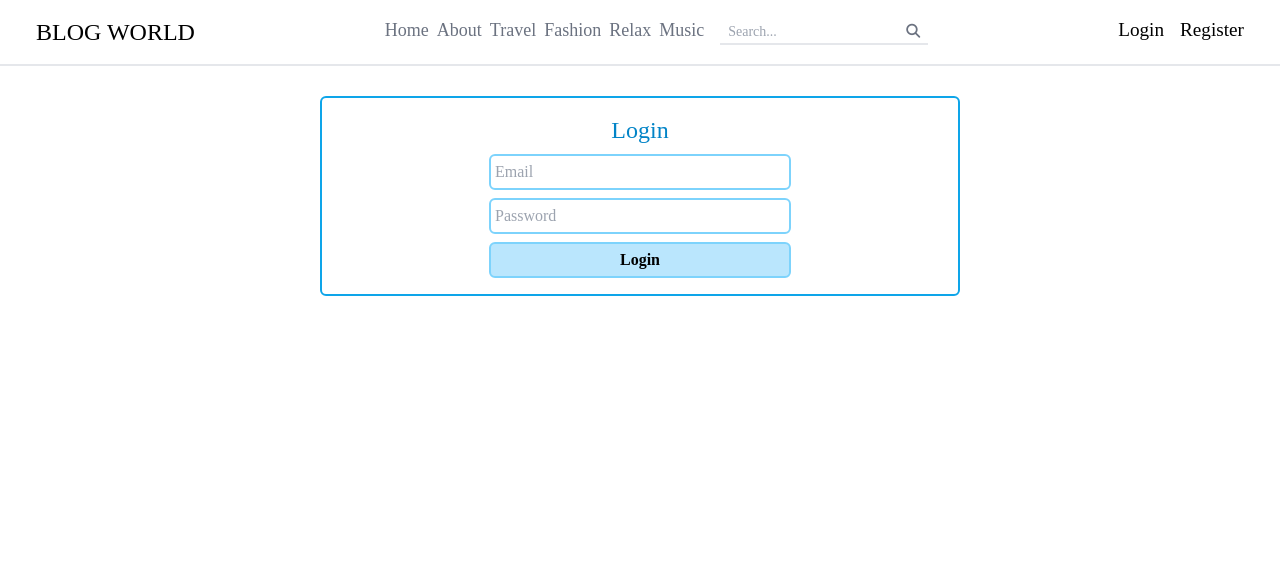
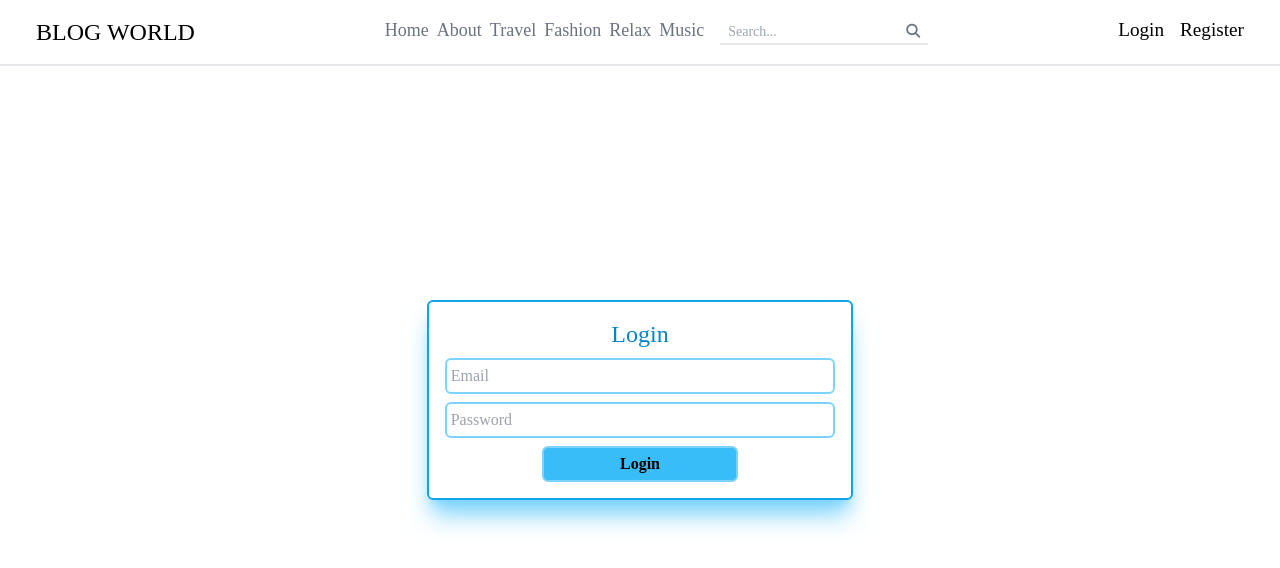
Before and after one commit to nguyen-thanh-luann/Blog-world, a React (Create React App) app: page /login in a window 1280 px wide. Shown: the top 568 px of the page. Built offline with nearby package versions, Linux system fonts and the light colour scheme; no server answers.

Commit message:
update artical detail page

```diff
--- a/src/components/AddArticleButton.jsx
+++ b/src/components/AddArticleButton.jsx
@@ -1,12 +1,19 @@
 import React from 'react'
 import { toast } from 'react-toastify'
 import { useNavigate } from 'react-router-dom'
+import { useAuthState } from 'react-firebase-hooks/auth'
+import { auth } from '../firebaseConfig'
 
 export default function AddArticleButton() {
   let navigate = useNavigate()
+  const [user] = useAuthState(auth)
 
   const handleAdd = () => {
-    navigate('/post')
+    if (user) {
+      navigate('/post')
+    } else {
+      navigate('/login')
+    }
   }
   return (
     <>
@@ -18,7 +25,6 @@ export default function AddArticleButton() {
     fixed bottom-10 right-10 '
         data-modal-toggle='large-modal'
         onClick={() => handleAdd()}
-        // style={{ borderRadius: '100px' }}
       >
         <i className='fa-solid fa-pen-to-square rounded-full'></i>
       </button>
--- a/src/components/Article.jsx
+++ b/src/components/Article.jsx
@@ -8,6 +8,7 @@ import { toast } from 'react-toastify'
 import { Link } from 'react-router-dom'
 import { AiOutlineHeart, AiFillHeart } from 'react-icons/ai'
 import { FaRegCommentDots } from 'react-icons/fa'
+import { BsThreeDots } from 'react-icons/bs'
 
 export default function Article({ article }) {
   let navigate = useNavigate()
@@ -98,6 +99,12 @@ export default function Article({ article }) {
             <div className='flex align-middle'>
               <FaRegCommentDots />
               <span className='ml-1 text-sm'>{`${article.comments.length} comments`}</span>
+
+              {user && user.uid === article.userId && (
+                <div className='ml-2'>
+                  <DeleteArticle id={article.id} imageUrl={article.imageUrl} />
+                </div>
+              )}
             </div>
           )}
         </div>
--- a/src/components/Login.jsx
+++ b/src/components/Login.jsx
@@ -1,4 +1,4 @@
-import React from 'react'
+import React, { useState } from 'react'
 import { useForm } from 'react-hook-form'
 import { signInWithEmailAndPassword } from 'firebase/auth'
 import { auth } from '../firebaseConfig'
@@ -9,6 +9,7 @@ import Header from './Header'
 
 export default function Login() {
   let navigate = useNavigate()
+  const [err, setErr] = useState('')
   const {
     register,
     handleSubmit,
@@ -21,41 +22,64 @@ export default function Login() {
       navigate('/')
       toast.success('login success!!!')
     } catch (error) {
-      console.log(error)
-      toast.error('somthing went wrong!')
+      console.log(`error: ${error}`)
+      setErr(error)
     }
   }
   return (
     <>
       <Header />
-      <div className='border-collapse border-sky-500 border-2 rounded-md mt-24 p-4 my-4 mx-auto w-1/2'>
-        <p className='block text-center text-2xl text-sky-600'>Login</p>
+      <div
+        style={{
+          display: 'flex',
+          justifyContent: 'center',
+          alignItems: 'center',
+          height: '100vh',
+        }}
+      >
+        <div
+          className='border-collapse border-sky-500 border-2 rounded-md
+        shadow-xl shadow-sky-300
+        p-4
+        w-1/3
+       '
+        >
           <form onSubmit={handleSubmit(onSubmit)}>
+            <p className='text-2xl text-sky-600 text-center'>Login</p>
+            <div className='mt-2 w-full'>
               <input
                 type='email'
                 placeholder='Email'
-            className='border-collapse border-2 border-sky-300 rounded-md p-1 mt-2 block w-1/2 mx-auto'
+                className='border-collapse border-2 border-sky-300 rounded-md p-1 w-full'
                 {...register('email', { required: true })}
               />
-          {errors.email && <p className='text-red-500'>Email is required.</p>}
+              {errors.email && (
+                <p className='text-red-500'>Email is required.</p>
+              )}
+            </div>
 
+            <div className='mt-2'>
               <input
                 type='password'
                 placeholder='Password'
-            className='border-collapse border-2 border-sky-300 rounded-md p-1 mt-2 block w-1/2 mx-auto'
+                className='border-collapse border-2 border-sky-300 rounded-md p-1 w-full'
                 {...register('password', { required: true })}
               />
               {errors.password && (
                 <p className='text-red-500'>Password is required.</p>
               )}
+            </div>
 
+            <div className='text-center'>
               <button
-            className='border-collapse border-2 border-sky-300 rounded-md p-1 mt-2 block w-1/2 mx-auto bg-sky-200 font-bold '
+                className='border-collapse border-2 border-sky-300 rounded-md p-1 bg-sky-400 hover:bg-sky-200 font-bold mt-2 w-1/2'
                 type='submit'
               >
                 Login
               </button>
+            </div>
           </form>
+        </div>
       </div>
     </>
   )
--- a/src/screens/HomeScreen.jsx
+++ b/src/screens/HomeScreen.jsx
@@ -10,8 +10,6 @@ import { collection, query, orderBy, onSnapshot } from 'firebase/firestore'
 import Loading from '../components/Loading'
 import Header from '../components/Header'
 import Article from '../components/Article'
-import AddArticle from '../components/AddArticle'
-import { Link } from 'react-router-dom'
 import AddArticleButton from '../components/AddArticleButton'
 import Footer from '../components/Footer'
 
--- a/src/screens/UserInfoScreen.jsx
+++ b/src/screens/UserInfoScreen.jsx
@@ -1,15 +1,35 @@
-import React from 'react'
+import React, { useState, useEffect } from 'react'
 import { useAuthState } from 'react-firebase-hooks/auth'
-import { auth } from '../firebaseConfig'
+import { auth, db } from '../firebaseConfig'
 import { Helmet } from 'react-helmet-async'
 import { signOut } from 'firebase/auth'
 import { useNavigate } from 'react-router-dom'
+import { collection, query, orderBy, onSnapshot } from 'firebase/firestore'
 
 import Header from '../components/Header'
+import Loading from '../components/Loading'
+import Article from '../components/Article'
 
 export default function UserInfoScreen() {
+  const articleRef = collection(db, 'Articles')
+  const q = query(articleRef, orderBy('createdAt', 'desc'))
+  const [articles, setArticles] = useState([])
   const [user] = useAuthState(auth)
+  const [isLoading, setIsLoading] = useState(true)
   let navigate = useNavigate()
+
+  useEffect(() => {
+    const articleRef = collection(db, 'Articles')
+    const q = query(articleRef, orderBy('createdAt', 'desc'))
+    onSnapshot(q, (snapshot) => {
+      const articles = snapshot.docs.map((doc) => ({
+        id: doc.id,
+        ...doc.data(),
+      }))
+      setArticles(articles)
+      setIsLoading(false)
+    })
+  }, [])
 
   return (
     <div>
@@ -30,6 +50,28 @@ export default function UserInfoScreen() {
           Logout
         </button>
       </div>
+
+      {/* blog list */}
+      <div className='container w-2/4 py-5 mx-auto'>
+        {isLoading ? (
+          <div>
+            <Loading />
+          </div>
+        ) : articles.length === 0 ? (
+          <div>
+            <h3>No Article Found</h3>
+          </div>
+        ) : (
+          articles &&
+          articles.map((article) => (
+            <div className='mt-4 first:mt-1'>
+              {article.userId === user.uid && (
+                <Article key={article.id} article={article} />
+              )}
+            </div>
+          ))
+        )}
+      </div>
     </div>
   )
 }
```
Lines whose indentation alone changed are shown as unchanged.
